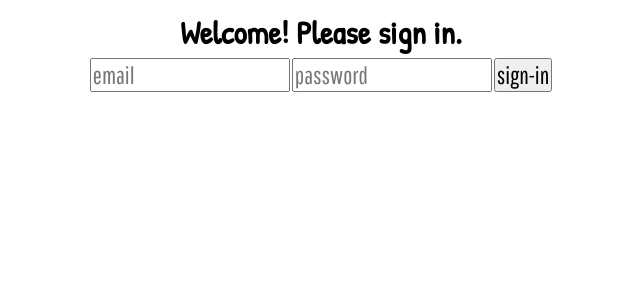
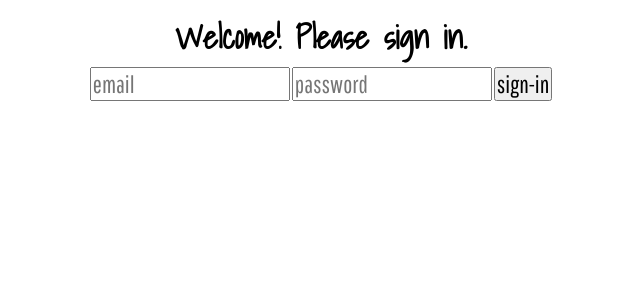
Before and after one commit to garrettpyke/shop-route-client, a React (Create React App) app: page / in a window 1280 px wide. Shown: the top 300 px of the page, without its empty margins (319-959 px from the left). Built offline with nearby package versions, Linux system fonts and the light colour scheme.

Commit message:
Styling changes to buttons

```diff
--- a/src/App.css
+++ b/src/App.css
@@ -46,9 +46,14 @@
   }
 }
 
+.sign-in {
+  margin-bottom: 2rem;
+}
+
 .button-main {
   font-family: 'Pathway Gothic One', sans-serif;
   font-size: 1.5rem;
+  box-shadow: 0 2px 5px 0 rgba(0, 0, 0, .2);
 }
 
 .item-list {
@@ -57,6 +62,7 @@
   align-items: stretch;
   border: 1px solid #777;
   box-shadow: 0 2px 5px 0 rgba(0, 0, 0, .2);
+  margin-bottom: 2rem;
 }
 
 .item-list p {
@@ -81,7 +87,7 @@
 }
 
 .shopping-list h5 {
-  font-size: 1rem;
+  font-size: 1.5rem;
   border: 2px solid #777;
   border-bottom: .2rem solid black;
 }
@@ -98,15 +104,18 @@
 
 button {
   font-family: 'Sawarabi Gothic', sans-serif;
+  box-shadow: 0 2px 5px 0 rgba(0, 0, 0, .2);
 }
 
 h3, h5 {
-  font-family: 'Patrick Hand', cursive;
+  /* font-family: 'Patrick Hand', cursive; */
+  font-family: 'Shadows Into Light', cursive;
   font-size: 2rem;
 }
 
 p {
-  font-family: 'Shadows Into Light', cursive;
+  /* font-family: 'Shadows Into Light', cursive; */
+  font-family: 'Patrick Hand', cursive;
   font-size: 1.5rem;
   font-weight: bold;
 }
```
